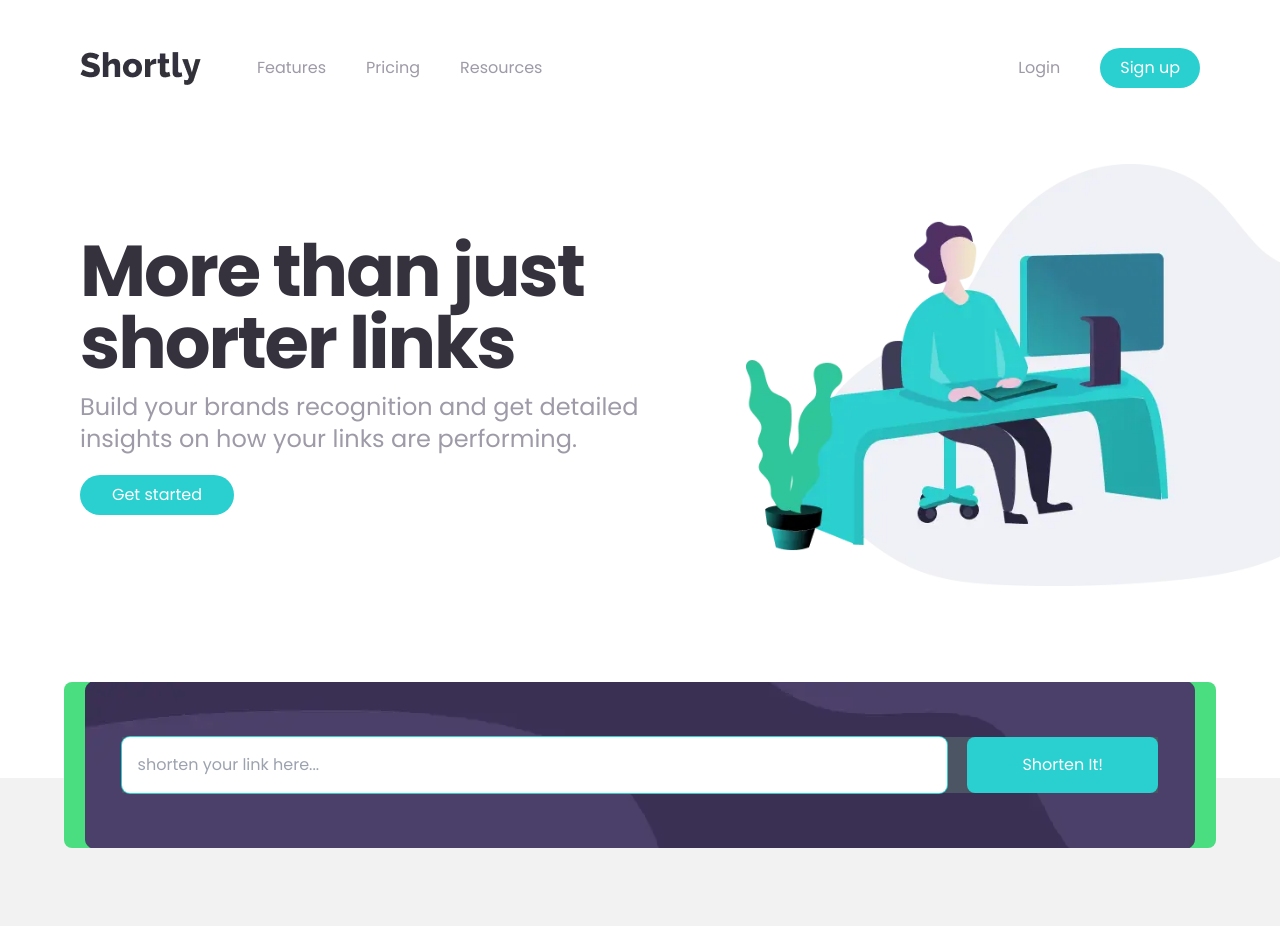
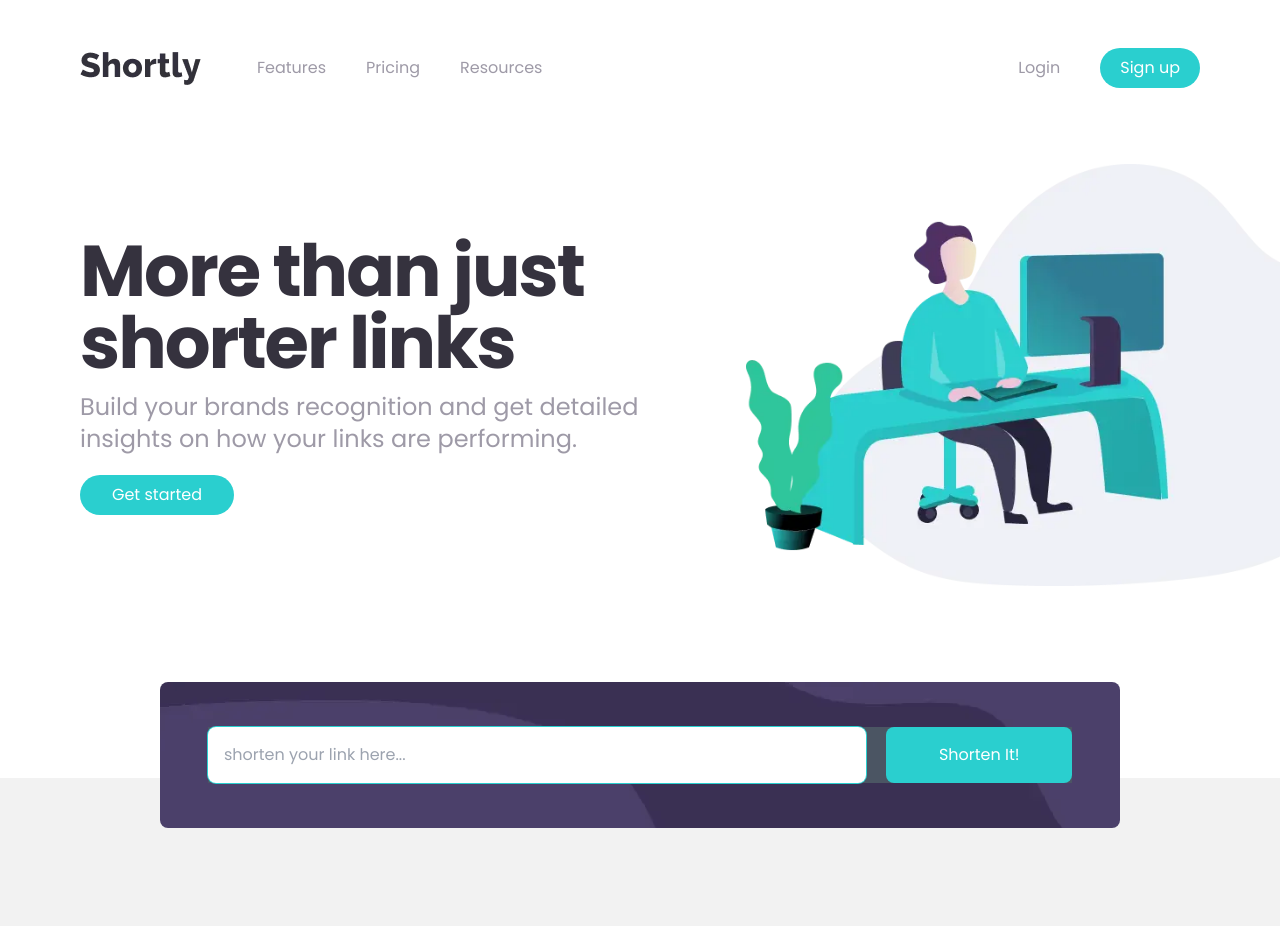
Before and after one commit to Dennardavid/Shortly, a Next.js app: page / in a window 1280 px wide. Shown: the top 926 px of the page. Built offline with nearby package versions, Linux system fonts and the light colour scheme.

Commit message:
larger screens

```diff
--- a/src/components/footer.tsx
+++ b/src/components/footer.tsx
@@ -55,7 +55,7 @@ export function SecondFooter() {
           <Image src={shortlyLogo} alt="Shortly logo" />
         </Link>
       </div>
-      <div className="flex flex-col md:flex-row md:justify-between md:w-[80%]">
+      <div className="flex flex-col md:flex-row md:justify-between md:w-[76%] lg:w-[70%]">
         <FooterSection
           title={"Features"}
           links={[
--- a/src/components/shortener.tsx
+++ b/src/components/shortener.tsx
@@ -61,7 +61,7 @@ function Stats() {
 export function Shortener() {
   return (
     <>
-      <div className="bg-[url(../../public/background2.webp)] bg-center bg-no-repeat py-6 md:py-[45px] lg:py-[55px] rounded-lg bg-green-400 relative bottom-16 md:bottom-24 w-[90%]">
+      <div className="bg-[url(../../public/background2.webp)] bg-center bg-no-repeat py-6 md:py-[45px] rounded-lg bg-green-400 relative bottom-16 md:bottom-24 w-[90%] xl:w-[75%] 2xl:w-[58%]">
         <form className="flex flex-col md:flex-row justify-center gap-5 w-3/4 md:w-[90%] mx-auto bg-gray-600">
           <input
             type="text"
--- a/tailwind.config.ts
+++ b/tailwind.config.ts
@@ -11,6 +11,8 @@ const config: Config = {
       screens: {
         md: "750px" /* Tablet */,
         lg: "1024px" /* Laptop */,
+        xl: "1232px" /* Large Screens */,
+        "2xl": "1390px" /*Very Large Screens */,
       },
       colors: {
         cyan: "hsl(180, 66%, 49%)",
```
